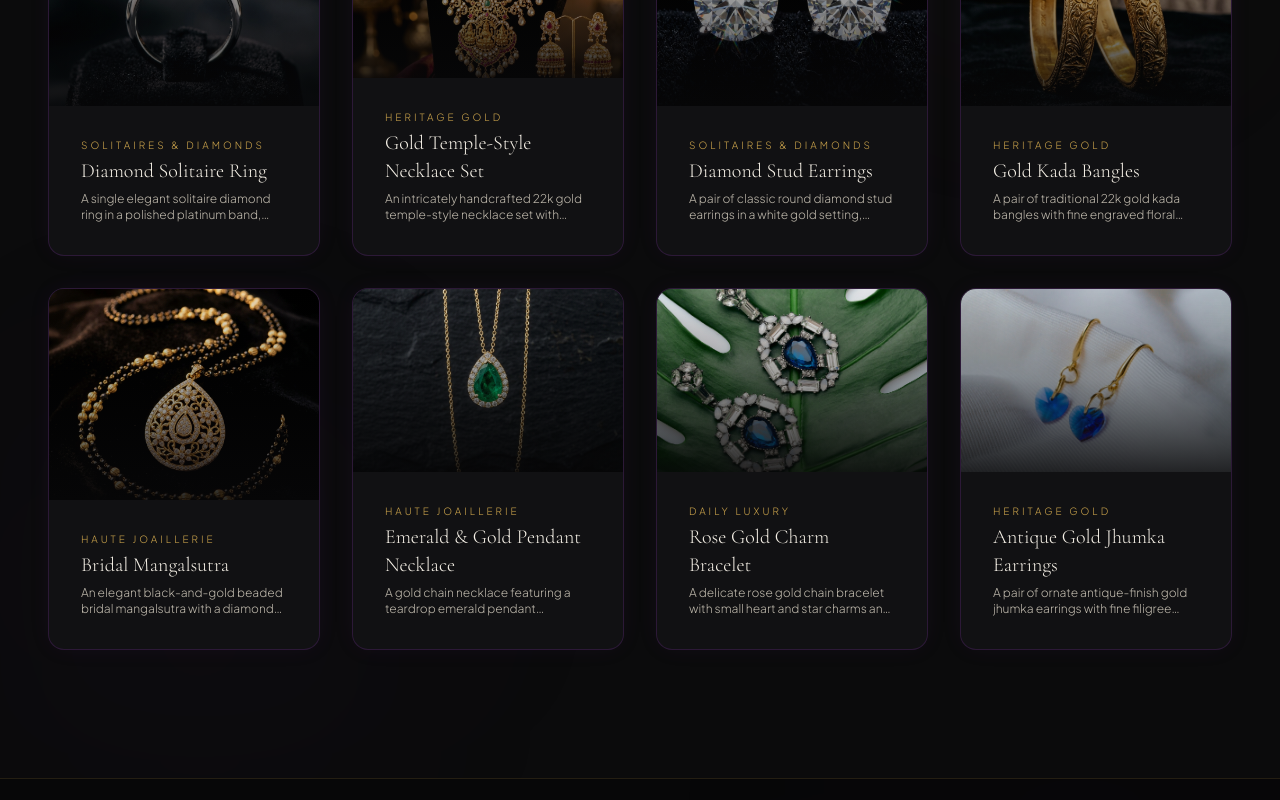
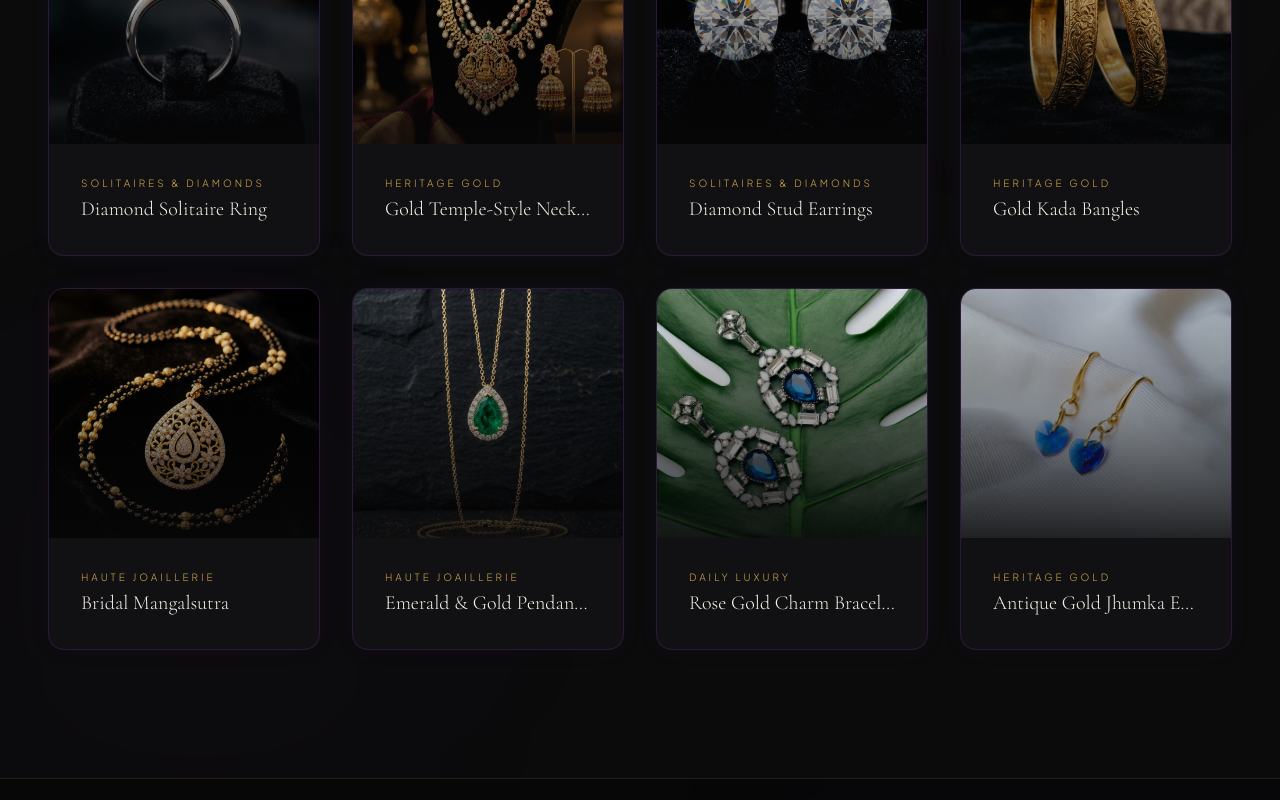
Before and after one commit to arshadyelikar27-dev/arsh-jwell, a React (Vite) app: page / in a window 1280 px wide. Shown: the part 1220-2020 px from the top of the page. Built offline with nearby package versions, Linux system fonts and the light colour scheme; a web font is replaced by a local one.

Commit message:
Remove description from product cards, fix card alignment with single-line name

```diff
--- a/src/components/Collection.tsx
+++ b/src/components/Collection.tsx
@@ -66,14 +66,9 @@ export const Collection: React.FC = () => {
                     {product.category}
                   </div>
 
-                  <h3 className="font-serif text-lg sm:text-xl text-ivory-100 font-light transition-colors duration-300 leading-snug">
+                  <h3 className="font-serif text-lg sm:text-xl text-ivory-100 font-light truncate">
                     {product.name}
                   </h3>
-
-                  {/* Description */}
-                  <p className="font-sans text-[11px] sm:text-xs text-ivory-200/80 mt-1.5 font-light leading-relaxed line-clamp-2">
-                    {product.description}
-                  </p>
                 </div>
 
               </motion.div>
```
